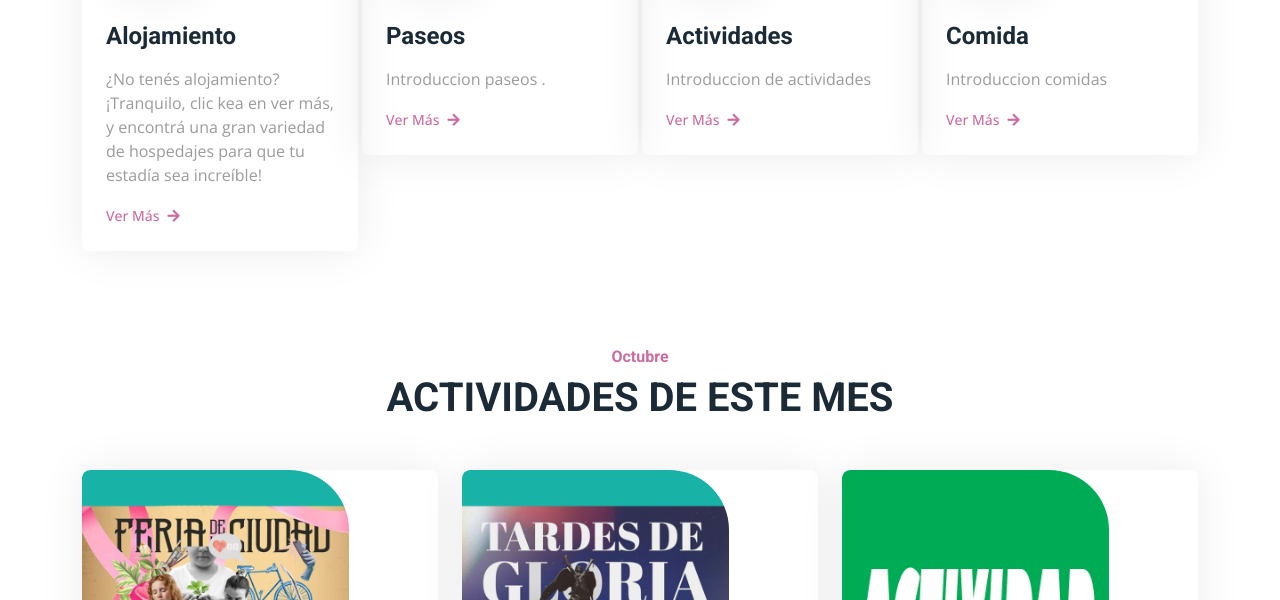
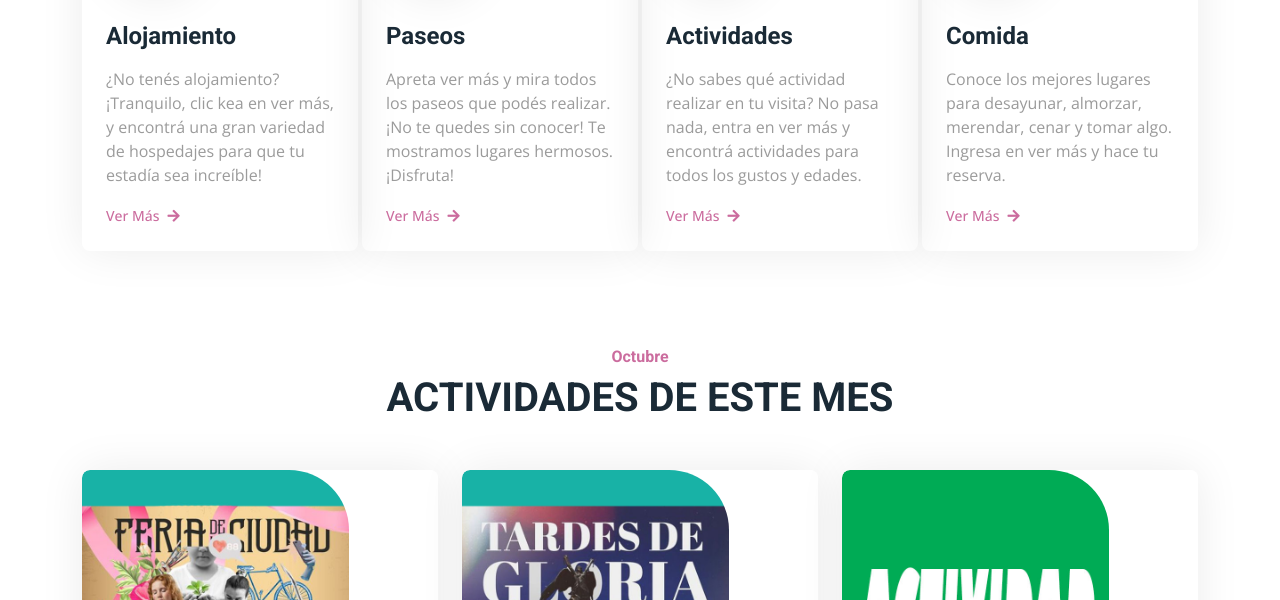
Before and after one commit to alejoponcedleon/Municipalidad, a plain HTML site: page index.html in a window 1280 px wide. Shown: the part 1194-1794 px from the top of the page. Drawn offline with nearby package versions, Linux system fonts and the light colour scheme.

Commit message:
Update Service Section

```diff
--- a/index.html
+++ b/index.html
@@ -182,7 +182,8 @@
 
                             <h4 class="mb-3">Paseos</h4>
 
-                            <p>Introduccion paseos                                                                  .</p>
+                            <p>Apreta ver más y mira todos los paseos que podés realizar. ¡No te quedes sin conocer!
+                                Te mostramos lugares hermosos. ¡Disfruta!</p>
 
                             <a class="small fw-medium" href="404.html">Ver Más<i class="fa fa-arrow-right ms-2"></i></a>
                         </div>
@@ -196,7 +197,7 @@
                                 <i class="fa fa-map-marked-alt fa-3x"></i>
                             </div>
                             <h4 class="mb-3">Actividades</h4>
-                            <p>Introduccion de actividades</p>
+                            <p>¿No sabes qué actividad realizar en tu visita? No pasa nada, entra en ver más y encontrá actividades para todos los gustos y edades.</p>
                             <a class="small fw-medium" href="404.html">Ver Más<i class="fa fa-arrow-right ms-2"></i></a>
                         </div>
                     </div>
@@ -209,7 +210,7 @@
                                 <i class="fa fa-pizza-slice fa-3x"></i>
                             </div>
                             <h4 class="mb-3">Comida</h4>
-                            <p>Introduccion comidas</p>
+                            <p>Conoce los mejores lugares para desayunar, almorzar, merendar, cenar y tomar algo. Ingresa en ver más y hace tu reserva.</p>
                             <a class="small fw-medium" href="404.html">Ver Más<i class="fa fa-arrow-right ms-2"></i></a>
                         </div>
                     </div>
```
